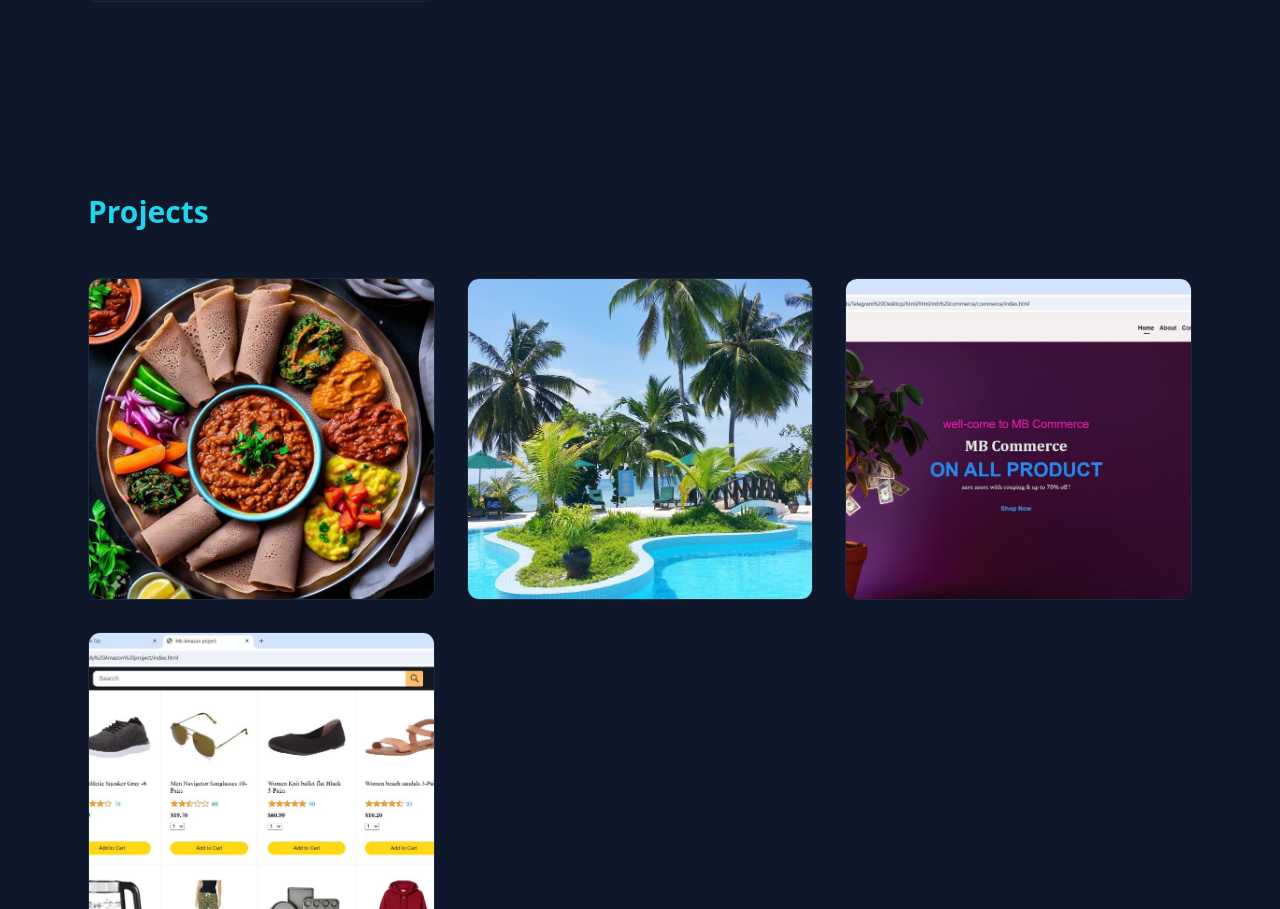
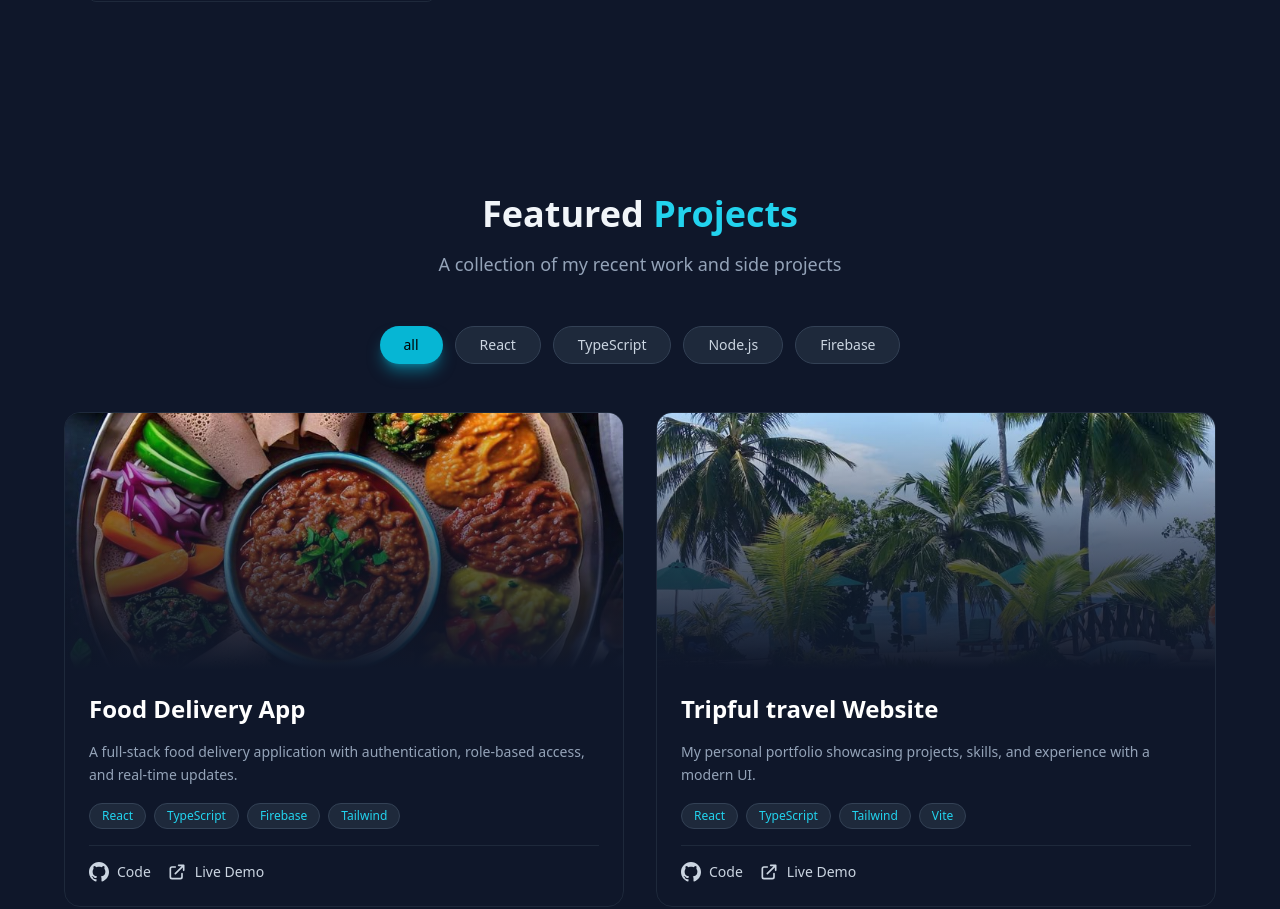
Before and after one commit to muradbzuneh/Moderate_portfolio, a React (Vite) app in the folder Murad-v2-portfolio/: page / in a window 1280 px wide. Shown: the part 1891-2800 px from the top of the page. Built offline with nearby package versions, Linux system fonts and the light colour scheme.

Commit message:
moderate the project section and preloader

```diff
--- a/Murad-v2-portfolio/src/Componets/Contact.tsx
+++ b/Murad-v2-portfolio/src/Componets/Contact.tsx
@@ -13,12 +13,22 @@ const Contact = () => {
 
     if (!formRef.current) return;
 
+    const serviceId = import.meta.env.VITE_EMAILJS_SERVICE_ID;
+    const templateId = import.meta.env.VITE_EMAILJS_TEMPLATE_ID;
+    const publicKey = import.meta.env.VITE_EMAILJS_PUBLIC_KEY;
+
+    if (!serviceId || !templateId || !publicKey) {
+      alert("EmailJS configuration is missing. Please check your .env file.");
+      console.error("Missing EmailJS credentials");
+      return;
+    }
+
     emailjs
       .sendForm(
-        "service_u8trdze",
-        "template_6wwmcto",
+        serviceId,
+        templateId,
         formRef.current,
-        "qUdiajeePSPR9AduZ"
+        publicKey
       )
       .then(
         () => {
@@ -27,7 +37,7 @@ const Contact = () => {
         },
         (error) => {
           alert("Failed to send message ❌");
-          console.error(error);
+          console.error("EmailJS Error:", error);
         }
       );
   };
@@ -87,7 +97,7 @@ const Contact = () => {
               rows={5}
               placeholder="Your Message"
               required
-              className="bg-gray-800 border w-4/6 border-gray-700 rounded-lg px-4 py-3 focus:border-cyan-400 outline-none resize-none"
+              className="bg-gray-800 border w-full border-gray-700 rounded-lg px-4 py-3 focus:border-cyan-400 outline-none resize-none"
             />
 
             <button
--- a/Murad-v2-portfolio/src/Componets/Hero.tsx
+++ b/Murad-v2-portfolio/src/Componets/Hero.tsx
@@ -1,6 +1,24 @@
 import hero from "../assets/imgs/Hero.jpg"
 import { FolderDownArrow } from "@boxicons/react"
+import { useEffect, useState } from "react"
+
 export function Hero() {
+    const [roleIndex, setRoleIndex] = useState(0);
+    const roles = [
+      "Frontend Developer",
+      "Backend Developer",
+      "UI/UX Designer",
+      "Fullstack Developer"
+    ];
+
+    useEffect(() => {
+      const interval = setInterval(() => {
+        setRoleIndex((prev) => (prev + 1) % roles.length);
+      }, 2500);
+
+      return () => clearInterval(interval);
+    }, []);
+
     return(
         <section id ="projects"className="mx-auto items-center py-24 flex min-h-[90vh] max-w-6xl flex-col justify-center px-6">
     <div className="relative w-60 h-60 mb-8 mt-4">
@@ -15,9 +33,12 @@ export function Hero() {
   />
 </div>
 
-      <p className="mb-4 text-md  tracking-widest text-cyan-400">
+      <p className="mb-4 text-md tracking-widest text-cyan-400">
         I'm Murad Bzuneh
-        Junior Full-Stack Developer
+      </p>
+
+      <p className="mb-4 text-xl font-semibold text-white min-h-[2rem] transition-all duration-500">
+        <span className="text-cyan-400">{roles[roleIndex]}</span>
       </p>
 
       <h2 className="mb-6 text-lg font-bold leading-tight md:text-4xl">
--- a/Murad-v2-portfolio/src/Componets/Preloader.tsx
+++ b/Murad-v2-portfolio/src/Componets/Preloader.tsx
@@ -1,17 +1,38 @@
 import { useEffect, useState } from 'react';
+import hero from "../assets/imgs/Hero.jpg";
 
 const Preloader = () => {
   const [loading, setLoading] = useState(true);
   const [fadeOut, setFadeOut] = useState(false);
+  const [textIndex, setTextIndex] = useState(0);
 
   useEffect(() => {
+    const texts = [
+      "Welcome to my portfolio",
+      "Murad Bzuneh",
+      "Fullstack Developer"
+    ];
+
+    const textTimer = setInterval(() => {
+      setTextIndex((prev) => (prev + 1) % texts.length);
+    }, 800);
+
     const timer = setTimeout(() => {
       setFadeOut(true);
       setTimeout(() => setLoading(false), 500);
-    }, 2000);
+    }, 3000);
 
-    return () => clearTimeout(timer);
+    return () => {
+      clearTimeout(timer);
+      clearInterval(textTimer);
+    };
   }, []);
+
+  const texts = [
+    "Welcome to my portfolio",
+    "Murad Bzuneh",
+    "Fullstack Developer"
+  ];
 
   if (!loading) return null;
 
@@ -22,10 +43,23 @@ const Preloader = () => {
       }`}
     >
       <div className="text-center">
-        <div className="relative w-20 h-20 mx-auto mb-4">
+        <div className="relative w-40 h-40 mx-auto mb-8">
+          {/* Rotating border */}
           <div className="absolute inset-0 rounded-full border-4 border-cyan-400 border-t-transparent animate-spin"></div>
+
+          {/* Hero image inside */}
+          <div className="absolute inset-2 rounded-full overflow-hidden">
+            <img
+              src={hero}
+              alt="Murad"
+              className="w-full h-full object-cover"
+            />
+          </div>
         </div>
-        <h2 className="text-2xl font-bold text-cyan-400 animate-pulse">Loading...</h2>
+
+        <h2 className="text-3xl font-bold text-cyan-400 animate-pulse min-h-[3rem]">
+          {texts[textIndex]}
+        </h2>
       </div>
     </div>
   );
--- a/Murad-v2-portfolio/src/Componets/Project.tsx
+++ b/Murad-v2-portfolio/src/Componets/Project.tsx
@@ -1,35 +1,59 @@
 import { projects } from "../data/project";
 import ProjectCard from "./projectCard";
 import { useScrollAnimation } from "../hooks/useScrollAnimation";
+import { useState } from "react";
 
 const Projects = () => {
-  const { ref: headingRef, isVisible: headingVisible } = useScrollAnimation(0.1);
-  const { ref: gridRef, isVisible: gridVisible } = useScrollAnimation(0.2);
+  const { ref, isVisible } = useScrollAnimation(0.1);
+  const [filter, setFilter] = useState("all");
+
+  const categories = ["all", "React", "TypeScript", "Node.js", "Firebase"];
+
+  const filteredProjects = filter === "all"
+    ? projects
+    : projects.filter(project => project.tech.includes(filter));
 
   return (
     <section
       id="projects"
-      className="mx-auto max-w-6xl px-6 py-24"
+      ref={ref as React.RefObject<HTMLElement>}
+      className={`mx-auto max-w-7xl px-6 py-24 transition-all duration-1000 ${
+        isVisible ? 'opacity-100 translate-y-0' : 'opacity-0 translate-y-10'
+      }`}
     >
-      <h2
-        ref={headingRef as React.RefObject<HTMLHeadingElement>}
-        className={`mb-12 text-3xl font-bold text-cyan-400 transition-all duration-1000 ${
-          headingVisible ? 'opacity-100 translate-x-0' : 'opacity-0 -translate-x-10'
-        }`}
-      >
-        Projects
-      </h2>
+      <div className="mb-12 text-center">
+        <h2 className="mb-4 text-4xl font-bold">
+          Featured <span className="text-cyan-400">Projects</span>
+        </h2>
+        <p className="text-slate-400 text-lg">
+          A collection of my recent work and side projects
+        </p>
+      </div>
 
-      <div
-        ref={gridRef as React.RefObject<HTMLDivElement>}
-        className={`grid gap-8 md:grid-cols-2 lg:grid-cols-3 transition-all duration-1000 ${
-          gridVisible ? 'opacity-100 translate-y-0' : 'opacity-0 translate-y-10'
-        }`}
-      >
-        {projects.map((project) => (
+      {/* Filter buttons */}
+      <div className="mb-12 flex flex-wrap justify-center gap-3">
+        {categories.map((category) => (
+          <button
+            key={category}
+            onClick={() => setFilter(category)}
+            className={`px-6 py-2 rounded-full text-sm font-medium transition-all duration-300 ${
+              filter === category
+                ? 'bg-cyan-500 text-black shadow-lg shadow-cyan-500/50'
+                : 'bg-slate-800 text-slate-300 hover:bg-slate-700 border border-slate-700'
+            }`}
+          >
+            {category}
+          </button>
+        ))}
+      </div>
+
+      {/* Projects grid */}
+      <div className="grid gap-8 md:grid-cols-2 lg:grid-cols-2">
+        {filteredProjects.map((project, index) => (
           <ProjectCard
             key={project.title}
             {...project}
+            index={index}
           />
         ))}
       </div>
--- a/Murad-v2-portfolio/src/Componets/projectCard.tsx
+++ b/Murad-v2-portfolio/src/Componets/projectCard.tsx
@@ -5,6 +5,7 @@ type Project = {
   github: string;
   live?: string;
   image: string;
+  index?: number;
 };
 
 const ProjectCard = ({
@@ -14,61 +15,75 @@ const ProjectCard = ({
   github,
   live,
   image,
+  index = 0,
 }: Project) => {
   return (
-    <div className="group relative overflow-hidden rounded-xl border border-slate-800 bg-slate-900">
+    <div
+      className="group relative overflow-hidden rounded-2xl bg-slate-900 border border-slate-800 hover:border-cyan-500 transition-all duration-500 hover:shadow-2xl hover:shadow-cyan-500/20"
+      style={{ animationDelay: `${index * 100}ms` }}
+    >
+      {/* Image container */}
+      <div className="relative h-64 overflow-hidden">
+        <img
+          src={image}
+          alt={title}
+          className="h-full w-full object-cover transition-transform duration-700 group-hover:scale-110"
+        />
 
-      {/* image */}
-      <img
-        src={image}
-        alt={title}
-        className="h-80 w-full object-cover transition-transform duration-700 group-hover:scale-105"
-      />
+        {/* Gradient overlay */}
+        <div className="absolute inset-0 bg-gradient-to-t from-slate-900 via-slate-900/60 to-transparent" />
 
-      {/* gradient overlay */}
-      <div className="absolute inset-0 bg-gradient-to-t from-cyan-800 via-slate-600/70 to-transparent
-                      opacity-0 transition-opacity duration-500 group-hover:opacity-100" />
+        {/* Hover overlay */}
+        <div className="absolute inset-0 bg-cyan-500/10 opacity-0 group-hover:opacity-100 transition-opacity duration-500" />
+      </div>
 
-      {/* hover content */}
-      <div className="absolute inset-0 flex flex-col justify-end p-6
-                      opacity-0 translate-y-4 transition-all duration-500
-                      group-hover:opacity-100 group-hover:translate-y-0">
-
-        <h3 className="mb-2 text-xl font-semibold">
+      {/* Content */}
+      <div className="p-6 space-y-4">
+        <h3 className="text-2xl font-bold text-white group-hover:text-cyan-400 transition-colors duration-300">
           {title}
         </h3>
 
-        <p className="mb-4 text-sm text-slate-300 line-clamp-3">
+        <p className="text-slate-400 text-sm leading-relaxed line-clamp-2">
           {description}
         </p>
 
-        <div className="mb-4 flex flex-wrap gap-2">
+        {/* Tech stack */}
+        <div className="flex flex-wrap gap-2">
           {tech.map((item) => (
             <span
               key={item}
-              className="rounded-full border border-slate-700 px-2 py-1 text-xs text-slate-300"
+              className="px-3 py-1 text-xs font-medium rounded-full bg-slate-800 text-cyan-400 border border-slate-700 hover:border-cyan-500 transition-colors duration-300"
             >
               {item}
             </span>
           ))}
         </div>
 
-        <div className="flex gap-4 text-sm">
+        {/* Links */}
+        <div className="flex gap-4 pt-4 border-t border-slate-800">
           <a
             href={github}
             target="_blank"
-            className="text-blue-400 hover:text-blue-300"
+            rel="noopener noreferrer"
+            className="flex items-center gap-2 text-sm font-medium text-slate-300 hover:text-cyan-400 transition-colors duration-300"
           >
-            GitHub →
+            <svg className="w-5 h-5" fill="currentColor" viewBox="0 0 24 24">
+              <path d="M12 0c-6.626 0-12 5.373-12 12 0 5.302 3.438 9.8 8.207 11.387.599.111.793-.261.793-.577v-2.234c-3.338.726-4.033-1.416-4.033-1.416-.546-1.387-1.333-1.756-1.333-1.756-1.089-.745.083-.729.083-.729 1.205.084 1.839 1.237 1.839 1.237 1.07 1.834 2.807 1.304 3.492.997.107-.775.418-1.305.762-1.604-2.665-.305-5.467-1.334-5.467-5.931 0-1.311.469-2.381 1.236-3.221-.124-.303-.535-1.524.117-3.176 0 0 1.008-.322 3.301 1.23.957-.266 1.983-.399 3.003-.404 1.02.005 2.047.138 3.006.404 2.291-1.552 3.297-1.23 3.297-1.23.653 1.653.242 2.874.118 3.176.77.84 1.235 1.911 1.235 3.221 0 4.609-2.807 5.624-5.479 5.921.43.372.823 1.102.823 2.222v3.293c0 .319.192.694.801.576 4.765-1.589 8.199-6.086 8.199-11.386 0-6.627-5.373-12-12-12z"/>
+            </svg>
+            Code
           </a>
 
           {live && (
             <a
               href={live}
               target="_blank"
-              className="text-blue-400 hover:text-blue-300"
+              rel="noopener noreferrer"
+              className="flex items-center gap-2 text-sm font-medium text-slate-300 hover:text-cyan-400 transition-colors duration-300"
             >
-              Live Demo →
+              <svg className="w-5 h-5" fill="none" stroke="currentColor" viewBox="0 0 24 24">
+                <path strokeLinecap="round" strokeLinejoin="round" strokeWidth={2} d="M10 6H6a2 2 0 00-2 2v10a2 2 0 002 2h10a2 2 0 002-2v-4M14 4h6m0 0v6m0-6L10 14" />
+              </svg>
+              Live Demo
             </a>
           )}
         </div>
@@ -76,4 +91,5 @@ const ProjectCard = ({
     </div>
   );
 };
+
 export default ProjectCard;
```
